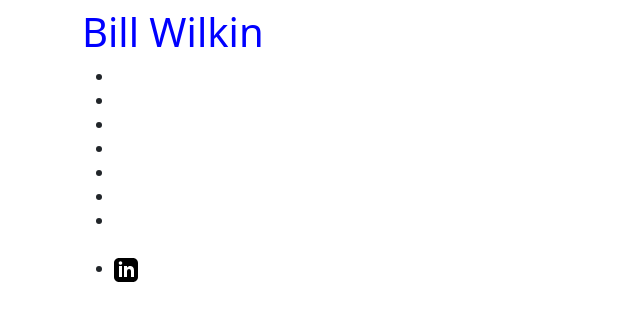
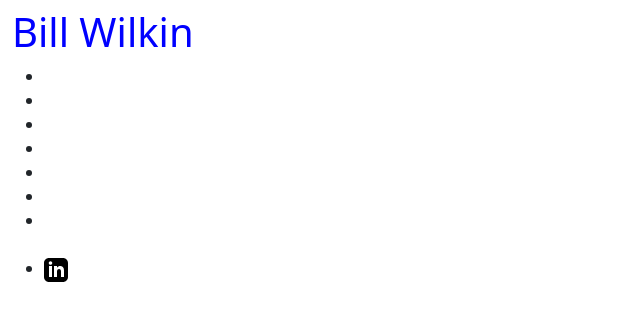
Before and after one commit to bill-wilkin/bill-wilkin.github.io, a plain HTML site: page index.html in a window 1280 px wide. Shown: the whole page, without its empty margins (0-640 px from the left). Drawn offline with nearby package versions, Linux system fonts and the light colour scheme.

Commit message:
updated index container

```diff
--- a/index.html
+++ b/index.html
@@ -16,7 +16,7 @@
 </head>
 
 <body>
-    <div class="container">
+    <div class="container-fluid">
         <div class="navbar">
             <nav>
                 <h1>Bill Wilkin</h1>
--- a/static/css/style.css
+++ b/static/css/style.css
@@ -1,3 +1,4 @@
 h1{
     color: blue;
 }
+/* #F47701 */
```
